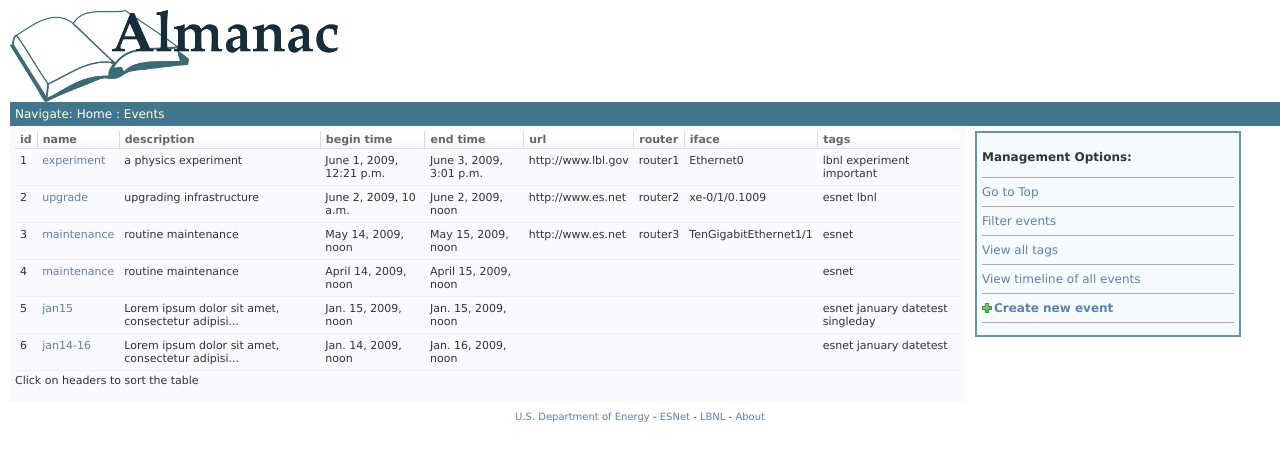
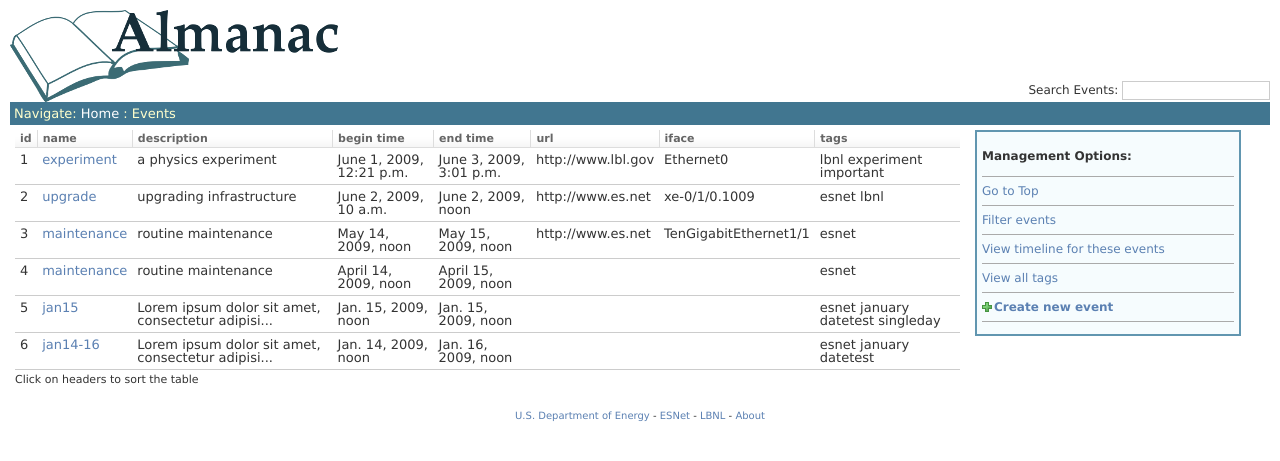
Before and after one commit to mmernik/net-almanac, a Django app: page /net_almanac/event/ in a window 1280 px wide. Shown: the top 461 px of the page. Run offline with Django 3.2, Linux system fonts and the light colour scheme; data comes from the database, SQL or seed files in the repository; parts of the project's set-up code (start-up, migrations or seed data) failed here and were passed over.

Commit message:
Add a search dialogue. Link tables and timelines to each other by passing all GET parameters. Some more cosmetic stuff.

```diff
--- a/almanac/media/css/global.css
+++ b/almanac/media/css/global.css
@@ -2,7 +2,7 @@ body { margin: 10px; padding:0; font-size:12px; font-family:"Lucida Grande","Dej
 
 /* LINKS */
 a:link, a:visited { color: #5b80b2; text-decoration:none; }
-a:hover { color: #036; }
+a:hover { color: #036; text-decoration:underline; }
 a img { border:none; }
 a.section:link, a.section:visited { color: white; text-decoration:none; }
 
@@ -55,7 +55,7 @@ p img, h1 img, h2 img, h3 img, h4 img, td img { vertical-align:middle; }
 
 /* TABLES */
 table { border-collapse:collapse; border-color:#ccc; }
-td, th { font-size:11px; line-height:13px; border-bottom:1px solid #eee; vertical-align:top; padding:5px; font-family:"Lucida Grande", Verdana, Arial, sans-serif; }
+td, th { font-size:10px; line-height:13px; border-bottom:1px solid #ccc; vertical-align:top; padding:5px; font-family:"Lucida Grande", Verdana, Arial, sans-serif; }
 th { text-align:left; font-size:12px; font-weight:bold; }
 thead th,
 tfoot td { color:#666; padding:2px 5px; font-size:11px; background:#e1e1e1 url(../img/admin/nav-bg.gif) top left repeat-x; border-left:1px solid #ddd; border-bottom:1px solid #ddd; }
@@ -119,9 +119,9 @@ div.system-message p.system-message-title { padding:4px 5px 4px 25px; margin:0;
 div.breadcrumbs { background:white url(../img/admin/nav-bg-reverse.gif) 0 -10px repeat-x; padding:2px 8px 3px 8px; font-size:11px;  color:#999;  border-top:1px solid white; border-bottom:1px solid #ccc; text-align:left; }
 
 /* ACTION ICONS */
-.addlink { padding-left:12px; background:url(../img/admin/icon_addlink.gif) 0 .2em no-repeat; }
-.changelink { padding-left:12px; background:url(../img/admin/icon_changelink.gif) 0 .2em no-repeat; }
-.deletelink { padding-left:12px; background:url(../img/admin/icon_deletelink.gif) 0 .25em no-repeat; }
+.addlink { padding-left:12px; background:url(../img/admin/icon_addlink.gif) 0 .2em no-repeat; font-weight: bold; }
+.changelink { padding-left:12px; background:url(../img/admin/icon_changelink.gif) 0 .2em no-repeat; font-weight: bold; }
+.deletelink { padding-left:12px; background:url(../img/admin/icon_deletelink.gif) 0 .25em no-repeat; font-weight: bold; }
 a.deletelink:link, a.deletelink:visited { color:#CC3434; }
 a.deletelink:hover { color:#993333; }
 
--- a/almanac/media/css/layout.css
+++ b/almanac/media/css/layout.css
@@ -1,7 +1,6 @@
 /* PAGE STRUCTURE */
 #container { position:relative; width:100%; min-width:760px; padding:0; }
 #content { margin:10px 15px; }
-#header { width:100%; padding: 5px; }
 #content-main { float:left; width:100%; }
 #content-related { float:right; width:18em; position:relative; margin-right:-19em; }
 #footer { clear:both; padding:10px; text-align:center; }
@@ -16,7 +15,7 @@
 .dashboard #content { width:500px; }
 
 /*  HEADER  */
-#header { background:#417690; color:#ffc; overflow:hidden; }
+#header { background:#417690; color:#ffc; overflow:hidden; padding:4px; font-size: 13px; }
 #header a:link, #header a:visited { color:white; }
 #header a:hover { text-decoration:underline; }
 #branding h1 { padding:0 10px; font-size:18px; margin:8px 0; font-weight:normal; color:#f4f379; }
--- a/almanac/media/css/net_almanac.css
+++ b/almanac/media/css/net_almanac.css
@@ -4,7 +4,6 @@ margin: 7px 0px;
 background-color: #AAA;
 }
 
-/* added by me */
 #columncontainer {
 margin:0;
 min-width:760px;
@@ -14,7 +13,6 @@ min-width:760px;
 float:left;
 width:75%;
 height:80%;
-background-color:#F9F9FF;
 padding:5px 5px;
 }
 
@@ -28,3 +26,31 @@ height:80%;
 padding:5px 5px;
 border: 2px solid #6196B0;
 }
+
+#titlecontainer {
+width:100%;
+float: top;
+height: 92px; /* added for chrome */
+}
+
+#titlecontainer #col1 {
+float:left;
+width:40%;
+}
+
+#titlecontainer #col2 {
+float:right;
+width:40%;
+height:100%;
+position:relative;
+}
+
+#titlecontainer #col2 #searchbox {
+position:absolute;
+bottom: 0;
+right: 0;
+}
+
+table.sortable td, th {
+font-size:13px;
+}
--- a/almanac/net_almanac/views.py
+++ b/almanac/net_almanac/views.py
@@ -139,7 +139,7 @@ def list_events(request):
         return render_to_response('net_almanac/event_list.html',
                                   {'event_list':events,
                                    'filter_string':filter_string,
-                                   })
+                                   'get_args':request.GET.urlencode(),})
 
 def create_event(request):
     #a GET request returns a new form, and a POST request attempts to create a new event
--- a/almanac/templates/base.html
+++ b/almanac/templates/base.html
@@ -15,8 +15,17 @@
 
 {% block body_tag %}<body> {% endblock %}
 <div id="container">
-	<a href="/net_almanac/event/"><img src="/site_media/img/title.png" alt="Almanac"/></a>
 
+<div id="titlecontainer">
+<div id="col1">
+<a href="/net_almanac/event/"><img src="/site_media/img/title.png" alt="Almanac" align="left"/></a>
+</div>
+
+<div id="col2"><div id="searchbox">
+<form action="" method="get">Search Events: <input type="text" name="search"/></form>
+</div></div>
+
+</div>
 	<div id="header">
 		Navigate: <a href="/net_almanac/event/">Home</a>
 		{% block navigate %}
--- a/almanac/templates/net_almanac/event_list.html
+++ b/almanac/templates/net_almanac/event_list.html
@@ -27,7 +27,6 @@
         <th>begin time</th>
         <th>end time</th>
         <th>url</th>
-        <th>router</th>
         <th>iface</th>
         <th>tags</th>
     </tr>
@@ -41,7 +40,6 @@
         <td>{{event.begin_datetime}}</td>
         <td>{{event.end_datetime}}</td>
         <td>{{event.url}}</td>
-        <td>{{event.router}}</td>
         <td>{{event.iface}}</td>
         <td>{{event.tags}}</td>
     </tr>
@@ -57,11 +55,10 @@
 {% endblock %}
 
 {% block side_options %}
-
-    <a href="/net_almanac/event/tag/"> View all tags</a>
+<a href='/net_almanac/event/timeline/?{{get_args}}'>View timeline for these events</a>
     <hr />
-<a href='/net_almanac/event/timeline/'>View timeline of all events</a>
+<a href="/net_almanac/event/tag/"> View all tags</a>
     <hr />
-<a href='/net_almanac/event/create/' class="addlink"><strong>Create new event</strong></a>
+<a href='/net_almanac/event/create/' class="addlink">Create new event</a>
     <hr />
 {% endblock %}
--- a/almanac/templates/net_almanac/timeline.html
+++ b/almanac/templates/net_almanac/timeline.html
@@ -78,4 +78,6 @@ This page uses Javascript to show you a Timeline. Please enable Javascript in yo
 {% endblock %}
 
 {% block side_options %}
+<a href='/net_almanac/event/?{{get_args}}'>View table for these events</a>
+<hr />
 {% endblock %}
```
Also changed, not shown: almanac/net_almanac/tests.py (+8 -7 lines).
